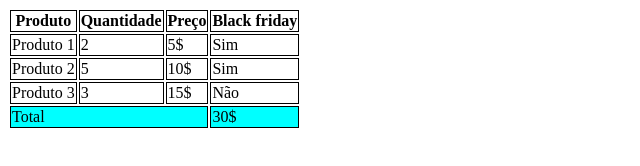
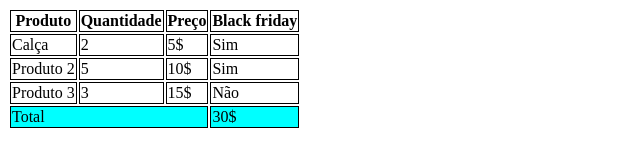
Before and after one commit to Leodiasdev-27/aula-tabela, a plain HTML site: page index.html in a window 1280 px wide. Shown: the full height of the page, 0-640 px from the left. Drawn offline with Linux system fonts and the light colour scheme.

Commit message:
trocado de produto para calça

```diff
--- a/index.html
+++ b/index.html
@@ -26,7 +26,7 @@
     </thead>
     <tbody>
         <tr>
-            <td>Produto 1</td>
+            <td>Calça</td>
             <td>2</td>
             <td>5$</td>
             <td>Sim</td>
```
